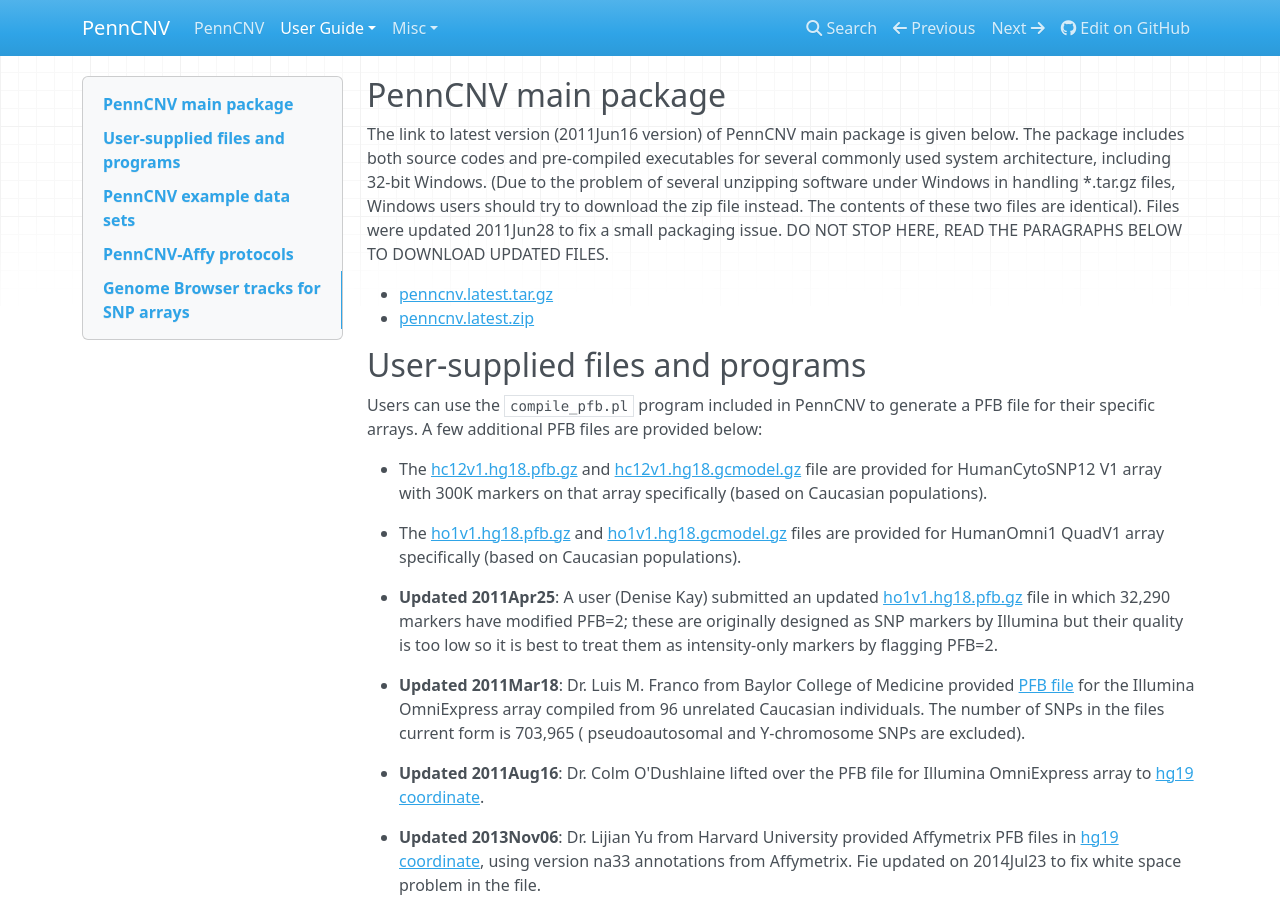
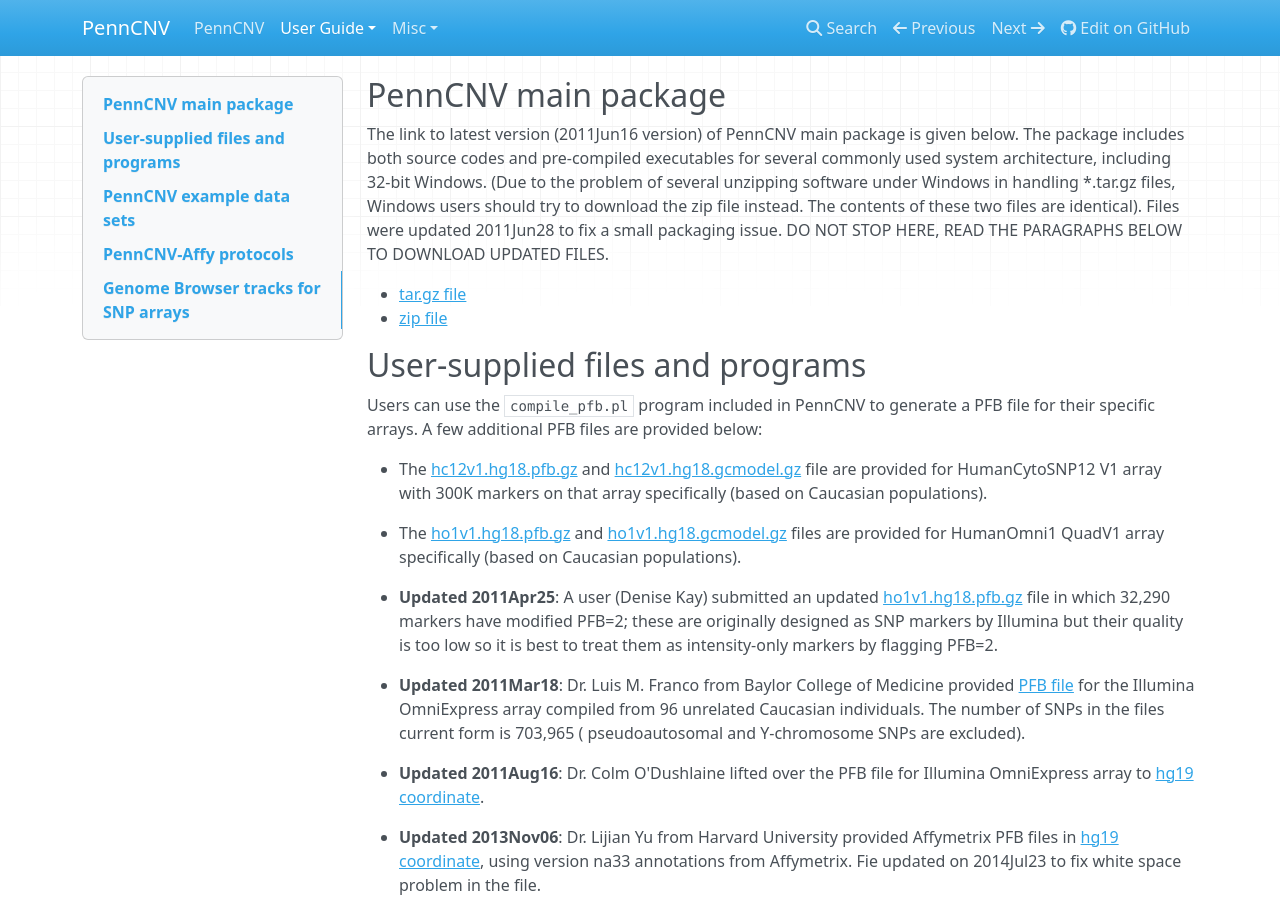
Before and after one commit to WGLab/PennCNV, an MkDocs documentation site: the page built from docs/user-guide/download.md, in a window 1280 px wide and 900 px high. Built offline with MkDocs 1.6.1, drawn with Linux system fonts in a browser that asks for light colours; nearby versions of some CDN libraries; old or Windows-style settings are respelled for this version of MkDocs.

Commit message:
Update download.md

```diff
--- a/docs/user-guide/download.md
+++ b/docs/user-guide/download.md
@@ -2,8 +2,8 @@
 
 The link to latest version (2011Jun16 version) of PennCNV main package is given below. The package includes both source codes and pre-compiled executables for several commonly used system architecture, including 32-bit Windows. (Due to the problem of several unzipping software under Windows in handling *.tar.gz files, Windows users should try to download the zip file instead. The contents of these two files are identical). Files were updated 2011Jun28 to fix a small packaging issue. DO NOT STOP HERE, READ THE PARAGRAPHS BELOW TO DOWNLOAD UPDATED FILES.
 
-- [penncnv.latest.tar.gz](http://www.openbioinformatics.org/penncnv/download/penncnv.latest.tar.gz)
-- [penncnv.latest.zip](http://www.openbioinformatics.org/penncnv/download/penncnv.latest.zip)
+- [tar.gz file](https://github.com/WangGenomicsLab/PennCNV/archive/v1.0.0.tar.gz)
+- [zip file](https://github.com/WangGenomicsLab/PennCNV/archive/v1.0.0.zip)
 
 ## User-supplied files and programs
 
```
